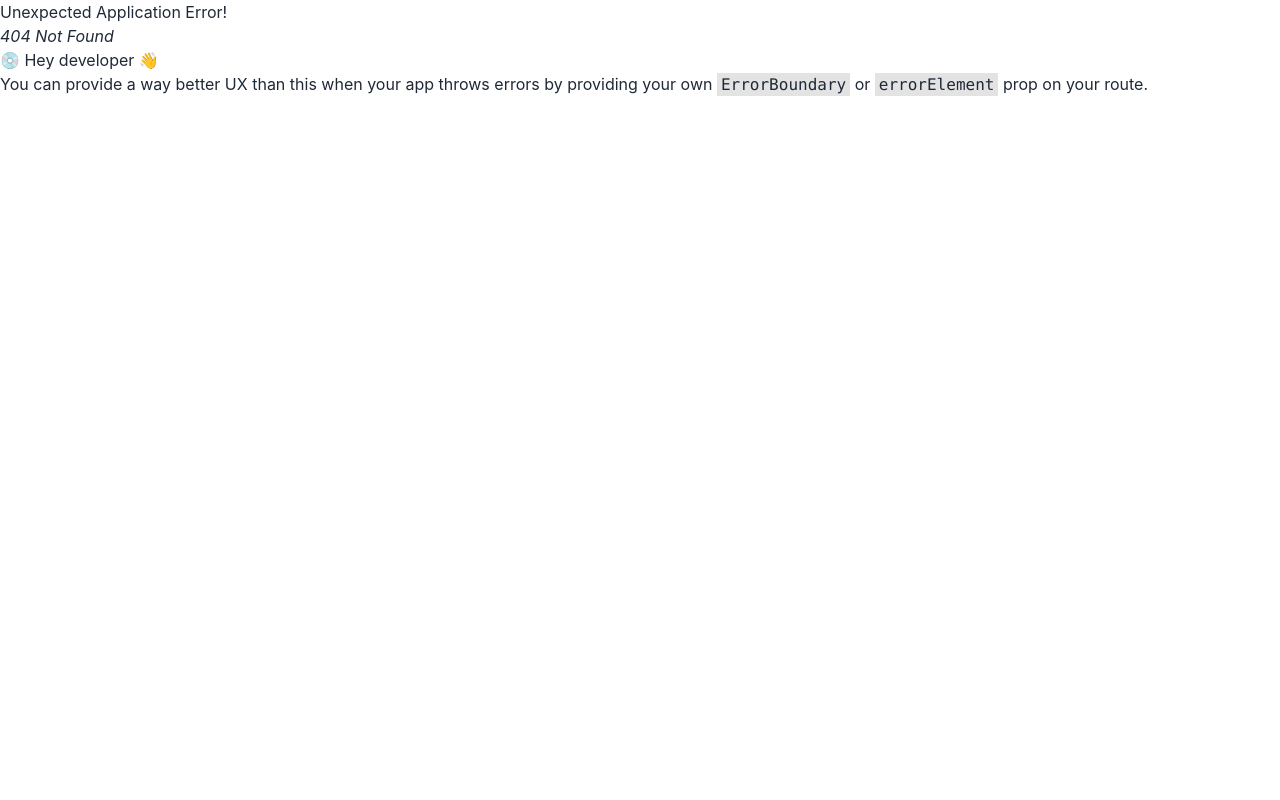
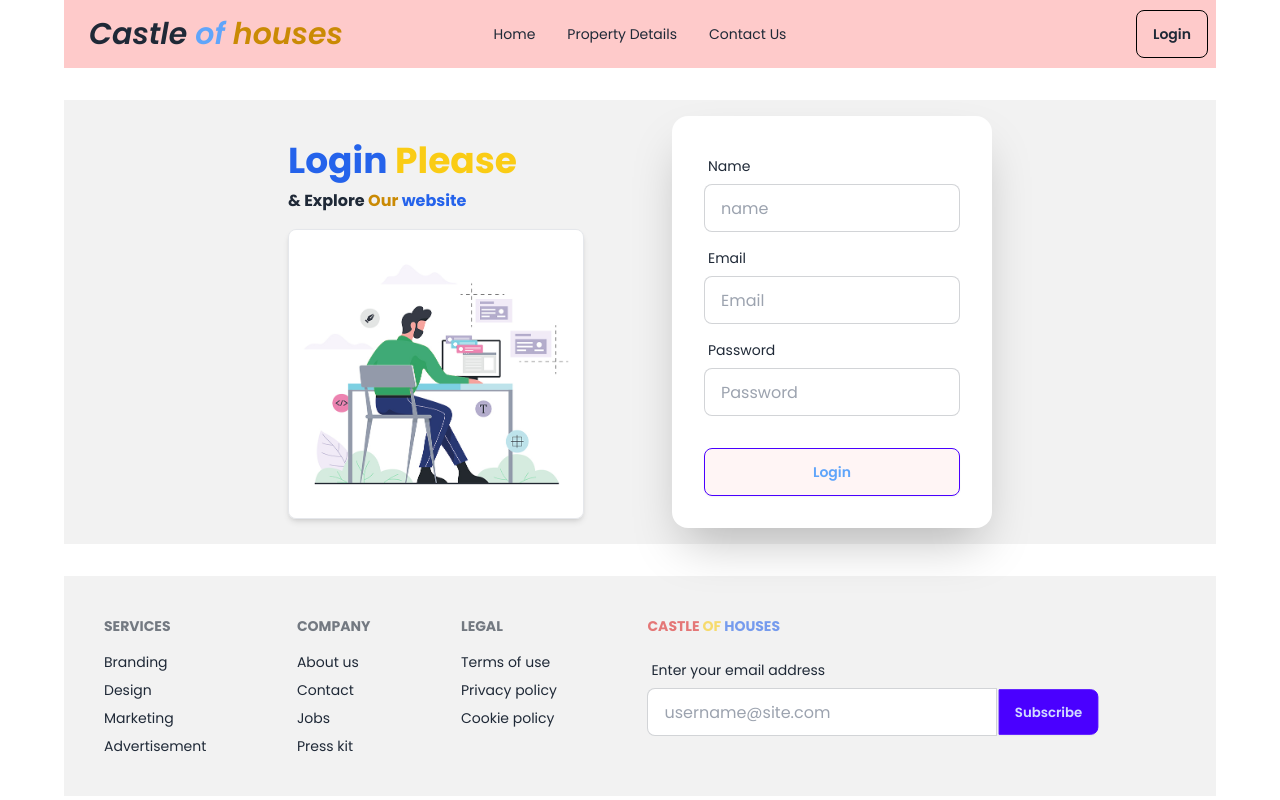
Before and after one commit to JAKUAN-AHMED/Castle-of-house, a React (Vite) app: page /login in a window 1280 px wide. Before the commit this address had no page. Built offline with nearby package versions, Linux system fonts and the light colour scheme.

Commit message:
suddenly added login page design

```diff
--- a/package.json
+++ b/package.json
@@ -14,6 +14,7 @@
     "keen-slider": "^6.8.6",
     "localforage": "^1.10.0",
     "match-sorter": "^6.3.4",
+    "prop-types": "^15.8.1",
     "react": "^18.3.1",
     "react-dom": "^18.3.1",
     "react-icons": "^5.2.1",
--- a/src/Routes/Routes.jsx
+++ b/src/Routes/Routes.jsx
@@ -3,6 +3,8 @@ import Root from "../Layout/Root";
 import Home from "../pages/Home/Home";
 import PropertyDetails from "../pages/Details/PropertyDetails";
 import Contact_us from "../pages/Contact/Contact_us";
+import Login from "../pages/Login/Login";
+import View from "../pages/View/View";
 
 const router=createBrowserRouter([
     {
@@ -23,6 +25,15 @@ const router=createBrowserRouter([
                 element:<Contact_us></Contact_us>
             },
             {
+                path:'/login',
+                element:<Login></Login>
+            },
+            {
+                path:'/res/:id',
+                element:<View></View>,
+                loader:()=>fetch('./data.json'),
+            },
+            {
                 path:'/aminities',
                 element:<Contact_us></Contact_us>
             }
--- a/src/pages/Contact/Contact_us.jsx
+++ b/src/pages/Contact/Contact_us.jsx
@@ -1,18 +1,21 @@
-import contact_photo from '../../assets/contact_photo.jpg';
-import Footer from '../Shared/Footer/Footer';
-import Navbar from '../Shared/Navbar/Navbar';
+import contact_photo from "../../assets/contact_photo.jpg";
+import Footer from "../Shared/Footer/Footer";
+import Navbar from "../Shared/Navbar/Navbar";
 const Contact_us = () => {
-
   return (
     <div>
       <Navbar></Navbar>
       <div className="hero bg-base-200 min-h-screen mb-8 mt-8">
         <div className="hero-content flex-col lg:flex-row-reverse">
-            <div className="text-center lg:text-left">
+          <div className="text-center lg:text-left pr-8">
             <h1 className="text-5xl font-bold text-blue-600 mt-4">
               Contact <span className="text-yellow-400">Us</span>{" "}
             </h1>
+            <h3 className="text-base font-bold mt-2 mb-4">
+              Send <span className="text-blue-600">Message</span>
+            </h3>
             <img
+              loading="lazy"
               className="w-[400px] rounded-lg border shadow-md"
               src={contact_photo}
               alt=""
@@ -20,30 +23,42 @@ const Contact_us = () => {
 
             <p className="py-6">
               Establishing a strong connection requires open communication,
-                mutual understanding, and shared goals between individuals or
-                entities involved.
+              mutual understanding.
             </p>
           </div>
           <div className="card bg-base-100 w-full max-w-sm shrink-0 shadow-2xl">
-              <form className="card-body">
+            <form
+              action="https://api.web3forms.com/submit"
+              method="POST"
+              className="card-body"
+            >
+              <div className="form-control">
+                <input
+                  type="hidden"
+                  name="access_key"
+                  value="719af1c6-af34-4035-b8d3-b08c2ed7799c"
+                ></input>
+              </div>
+              <div className="form-control">
+                <label className="label">
+                  <span className="label-text">Name</span>
+                </label>
+                <input
+                  type="name"
+                  name="name"
+                  placeholder="name"
+                  className="input input-bordered"
+                  required
+                />
+              </div>
               <div className="form-control">
                 <label className="label">
                   <span className="label-text">Email</span>
                 </label>
                 <input
                   type="email"
-                    placeholder="email"
-                    className="input input-bordered"
-                    required
-                  />
-                </div>
-                <div className="form-control">
-                  <label className="label">
-                    <span className="label-text">Password</span>
-                  </label>
-                  <input
-                    type="password"
-                    placeholder="password"
+                  name="email"
+                  placeholder="Email"
                   className="input input-bordered"
                   required
                 />
--- a/src/pages/Header/Header.jsx
+++ b/src/pages/Header/Header.jsx
@@ -1,6 +1,7 @@
 import { useKeenSlider } from "keen-slider/react";
 import "keen-slider/keen-slider.min.css";
 import "./Header.css";
+import { Link} from "react-router-dom";
 
 function ThumbnailPlugin(mainRef) {
   return (slider) => {
@@ -101,7 +102,7 @@ function Header() {
                 Explore your New destiny
               </p>
               <button className="btn btn-square w-[150px] p-1 bg-yellow-400 text-black">
-                View Property
+               View Property
               </button>
             </div>
           </div>
@@ -127,7 +128,7 @@ function Header() {
                 Explore your New destiny
               </p>
               <button className="btn btn-square w-[150px] p-1 bg-yellow-400 text-black">
-                View Property
+                <Link to={`/infos/:id`}>View Property</Link>
               </button>
             </div>
           </div>
--- /dev/null
+++ b/src/pages/Login/Login.jsx
@@ -0,0 +1,82 @@
+import Footer from "../Shared/Footer/Footer";
+import Navbar from "../Shared/Navbar/Navbar";
+import login_image from '../../assets/login_image.jpg'
+const Login = () => {
+    return (
+      <div>
+        <Navbar></Navbar>
+        <div className="hero bg-base-200 max-w-6xl mx-auto mb-8 mt-8">
+          <div className="hero-content flex-col lg:flex-row justify-between">
+            <div className="text-center w-80 lg:text-left pr-6 lg:mr-12">
+              <h1 className="text-4xl font-bold text-blue-600 mt-4">
+                Login <span className="text-yellow-400">Please</span>{" "}
+              </h1>
+              <h3 className="text-base font-bold mt-2 mb-4"> &
+               Explore <span className="text-yellow-600">Our</span> {" "} <span className="text-blue-600">website</span>
+              </h3>
+              <img
+                loading="lazy"
+                className="w-[400px] rounded-lg border shadow-md"
+                src={login_image}
+                alt=""
+              />
+
+            </div>
+            <div className="card bg-base-100 w-80 max-w-sm shrink-0 shadow-2xl">
+              <form
+                className="card-body"
+              >
+
+                <div className="form-control">
+                  <label className="label">
+                    <span className="label-text">Name</span>
+                  </label>
+                  <input
+                    type="name"
+                    name="name"
+                    placeholder="name"
+                    className="input input-bordered"
+                    required
+                  />
+                </div>
+                <div className="form-control">
+                  <label className="label">
+                    <span className="label-text">Email</span>
+                  </label>
+                  <input
+                    type="email"
+                    name="email"
+                    placeholder="Email"
+                    className="input input-bordered"
+                    required
+                  />
+                </div>
+                <div className="form-control">
+                  <label className="label">
+                    <span className="label-text">Password</span>
+                  </label>
+                  <input
+                    type="password"
+                    name="password"
+                    placeholder="Password"
+                    className="input input-bordered"
+                    required
+                  />
+                </div>
+
+
+                <div className="form-control mt-6">
+                  <button className="btn btn-primary bg-[#fff5f5] text-blue-400 hover:bg-slate-100 hover:text-yellow-400">
+                    Login
+                  </button>
+                </div>
+              </form>
+            </div>
+          </div>
+        </div>
+        <Footer></Footer>
+      </div>
+    );
+};
+
+export default Login;
--- a/src/pages/PhotoGallery/PhotoGallery.jsx
+++ b/src/pages/PhotoGallery/PhotoGallery.jsx
@@ -25,7 +25,7 @@ const PhotoGallery = () => {
               key={photo.id}
               className="transform transition duration-300 ease-in-out hover:scale-105"
             >
-              <img src={photo.image} alt="" />
+              <img loading="lazy" src={photo.image} alt="" />
             </div>
           ))}
         </div>
--- a/src/pages/Recidencies/Recidencies.jsx
+++ b/src/pages/Recidencies/Recidencies.jsx
@@ -1,18 +1,19 @@
-import {Swiper,SwiperSlide,useSwiper} from 'swiper/react';
-import 'swiper/css';
-import './Recidencies.css';
+import { Swiper, SwiperSlide, useSwiper } from "swiper/react";
+import "swiper/css";
+import "./Recidencies.css";
 import { IoPricetagsOutline } from "react-icons/io5";
-import { sliderSettings } from './Recidencies.js';
-import { useEffect, useState } from 'react';
+import { sliderSettings } from "./Recidencies.js";
+import { useEffect, useState } from "react";
+import { Link } from "react-router-dom";
 const Recidencies = () => {
-  const [info,setInfo]=useState([]);
-  useEffect(()=>{
-    fetch('data.json')
-    .then(res=>res.json())
-    .then(data=>setInfo(data))
-  },[])
+  const [info, setInfo] = useState([]);
+  useEffect(() => {
+    fetch("data.json")
+      .then((res) => res.json())
+      .then((data) => setInfo(data));
+  }, []);
   return (
-      <section className="wrapper">
+    <section id="res" className="wrapper">
       <div className="paddings innerWidth r-container">
         <div className="r-head flexColStart mt-12 mb-12">
           <span className="orangeText">Our</span>
@@ -24,6 +25,7 @@ const Recidencies = () => {
             <SwiperSlide key={i}>
               <div className="bg-white rounded-lg shadow-md overflow-hidden transform transition duration-300 ease-in-out hover:scale-105">
                 <img
+                  loading="lazy"
                   src={card.image}
                   alt={card.estate_title}
                   className="w-full h-64 object-cover"
@@ -38,7 +40,7 @@ const Recidencies = () => {
                       <span>
                         <IoPricetagsOutline></IoPricetagsOutline>
                       </span>{" "}
-                        <span className='text-yellow-600'>Status</span> :
+                      <span className="text-yellow-600">Status</span> :
                     </strong>{" "}
                     {card.status}
                   </p>
@@ -46,7 +48,9 @@ const Recidencies = () => {
                   <p className="text-gray-700 mb-2">
                     <strong>Area:</strong> {card.area}
                   </p>
-                   <button className='btn btn-square bg-yellow-400 text-black w-24 text-[12px]'>View Property</button>
+                  <button className="btn btn-square bg-yellow-400 text-black w-24 text-[12px]">
+                    <Link to={`/res/${card.id}`}>View Property </Link>
+                  </button>
                 </div>
               </div>
             </SwiperSlide>
@@ -58,12 +62,14 @@ const Recidencies = () => {
 };
 
 export default Recidencies;
-const SliderButtons=()=>{
-  const swiper=useSwiper();
+const SliderButtons = () => {
+  const swiper = useSwiper();
   return (
     <div className="r-buttons gap-2">
-      <button className='mr-2' onClick={() => swiper.slidePrev()}>&lt;</button>
+      <button className="mr-2" onClick={() => swiper.slidePrev()}>
+        &lt;
+      </button>
       <button onClick={() => swiper.slideNext()}>&gt;</button>
     </div>
   );
-}
+};
--- a/src/pages/Shared/Navbar/Navbar.jsx
+++ b/src/pages/Shared/Navbar/Navbar.jsx
@@ -1,4 +1,4 @@
-import { NavLink } from "react-router-dom";
+import { Link, NavLink } from "react-router-dom";
 
 const Navbar = () => {
     const links=<>
@@ -51,7 +51,9 @@ const Navbar = () => {
           <ul className="menu menu-horizontal px-1">{links}</ul>
         </div>
         <div className="navbar-end ">
-          <a className="btn btn-ghost border-black">Login</a>
+          <a className="btn btn-ghost border-black">
+            <Link to={"/login"}>Login</Link>
+          </a>
         </div>
       </div>
     );
--- /dev/null
+++ b/src/pages/View/View.jsx
@@ -0,0 +1,73 @@
+import { useLoaderData, useParams } from "react-router-dom";
+import Navbar from "../Shared/Navbar/Navbar";
+import Footer from "../Shared/Footer/Footer";
+
+const View = () => {
+    const properties=useLoaderData();
+    const {id}=useParams();
+    const idInt=parseInt(id);
+    const property=properties.find(property=>property.id===idInt);
+    return (
+      <div className="max-w-5xl mx-auto">
+        <Navbar></Navbar>
+        <div className="hero min-h-screen bg-base-50  border rounded  gap-5">
+          <div className="grid grid-cols-1 lg:grid-cols-2 p-8 gap-10">
+            <div className="bg-[#1313130D] border rounded shadow-lg p-4">
+              <img
+                src={property.image}
+                className="rounded-lg md:w-[450px] md:h-[450px]"
+              />
+            </div>
+            <div>
+              <h2 className="text-4xl font-extrabold font-popins text-blue-600">
+                {property.estate_title}
+              </h2>
+              <div className="p-2 mb-6 mt-12">
+                <p className="border-t border-dashed border-[#13131326]"></p>
+                <p className="work_sens">{property.segment_name}</p>
+                <p className="border-t border-dashed border-[#13131326]"></p>
+              </div>
+              <p className="work_sens">
+                <span className="text-2xl font-bold">Description:</span>
+                {property.description}
+              </p>
+              <h2 className="work_sens md:flex gap-4 items-center mt-4">
+                <p>
+                  <span className="text-2xl font-bold">Facilities:</span>
+                </p>
+                {property.facilities.map((facility, id) => (
+                  <p className="w-[150px] h-[50px] text-blue-400" key={id}>
+                    #{facility}
+                  </p>
+                ))}
+              </h2>
+              <div className="p-2 mb-6 mt-12 ">
+                <p className="border-t border-dashed border-[#13131326]"></p>
+              </div>
+              <div className="font-semibold text-base p-2 work_sens">
+                <p>
+                  <span className="text-[#131313B2]">Location</span>:
+                  <span className="ml-2">{property.location}</span>
+                </p>
+                <p>
+                  <span className="text-[#131313B2]">Area :</span>
+                  <span className="ml-2">{property.area}</span>
+                </p>
+                <p>
+                  <span className="text-[#131313B2]">Status</span>:
+                  {property.status}
+                </p>
+                <p>
+                  <span className="text-[#131313B2]">Price : </span>
+                  {property.price}
+                </p>
+              </div>
+            </div>
+          </div>
+        </div>
+        <Footer></Footer>
+      </div>
+    );
+};
+
+export default View;
```
Also changed, not shown: src/assets/login_image.jpg (added), 1 other file (tests, documents, lock files or other folders). Lines whose indentation alone changed are shown as unchanged.
